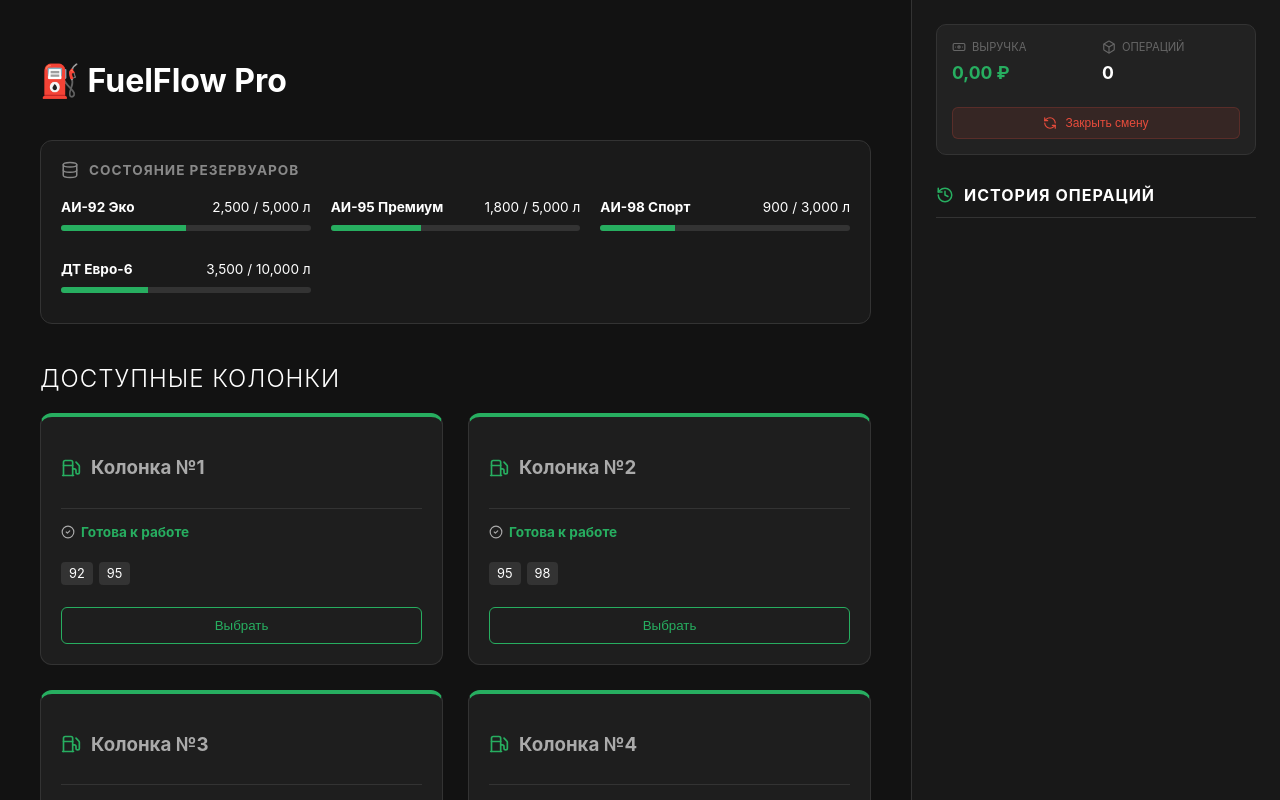
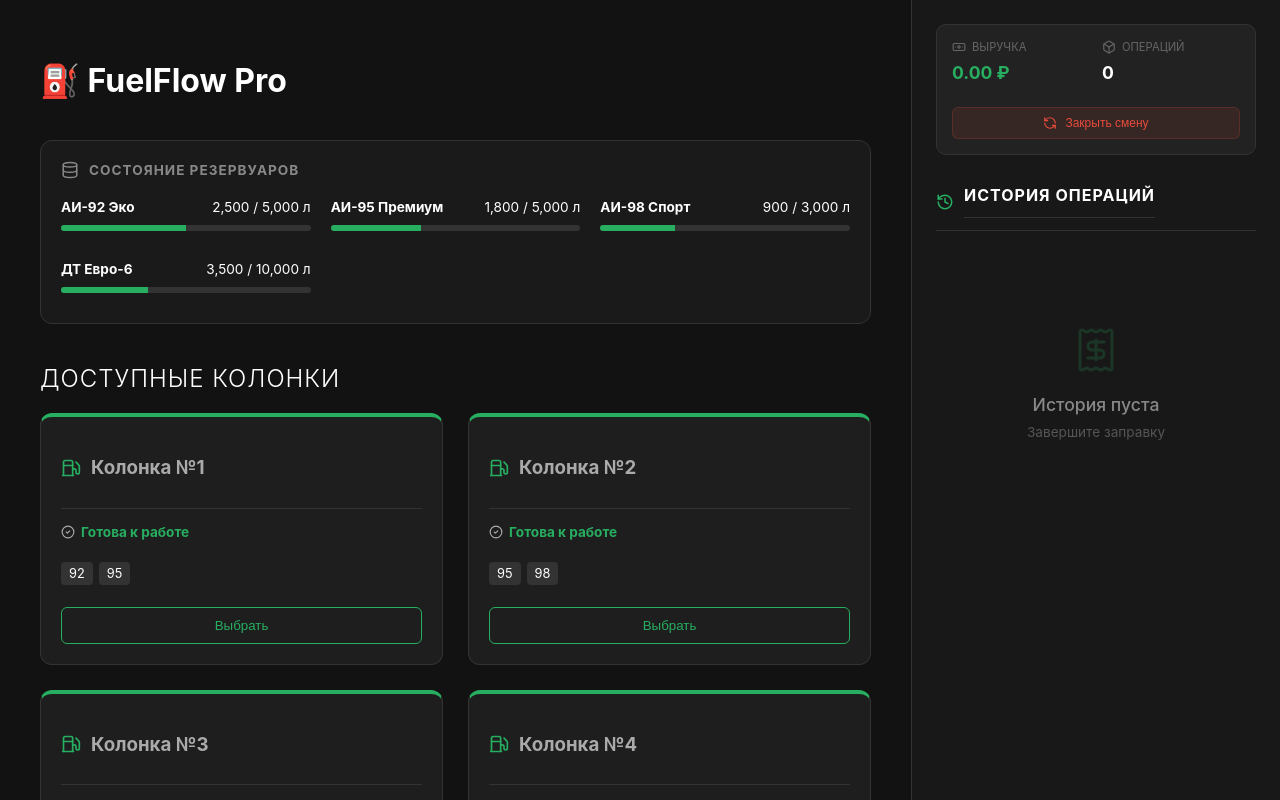
Before and after one commit to Nix38joy/fuel-flow-pro, a React (Vite) app: page / in a window 1280 px wide. Shown: the top 800 px of the page. Built offline with nearby package versions, Linux system fonts and the light colour scheme.

Commit message:
refactor: implement custom modal system and empty states for order history

```diff
--- a/src/app/providers/store.ts
+++ b/src/app/providers/store.ts
@@ -91,11 +91,10 @@
       })),
 
       resetStore: () => {
-        if (window.confirm( 'Вы уверены, что хотите закрыть смену? Все данные будут удалены.')) {
+
           localStorage.removeItem('fuel-flow-storage');
           window.location.reload();
         }
-      }
     }),
     { name: 'fuel-flow-storage' }
   )
--- /dev/null
+++ b/src/common/ui/EmptyState/EmptyState.module.css
@@ -0,0 +1,30 @@
+.container {
+  display: flex;
+  flex-direction: column;
+  align-items: center;
+  justify-content: center;
+  padding: 40px 20px;
+  text-align: center;
+  min-height: 200px;
+}
+
+.iconWrapper {
+  margin-bottom: 16px;
+  color: #27ae60;
+  opacity: 0.2;
+}
+
+.title {
+  margin: 0;
+  font-size: 1.1rem;
+  font-weight: 500;
+  color: #888;
+}
+
+.description {
+  margin-top: 8px;
+  font-size: 0.85rem;
+  color: #555;
+  max-width: 200px;
+  line-height: 1.4;
+}
--- /dev/null
+++ b/src/common/ui/EmptyState/EmptyState.tsx
@@ -0,0 +1,18 @@
+import type { LucideIcon } from 'lucide-react';
+import styles from './EmptyState.module.css';
+
+interface EmptyStateProps {
+  icon: LucideIcon;
+  title: string;
+  description?: string;
+}
+
+export const EmptyState = ({ icon: Icon, title, description }: EmptyStateProps) => (
+  <div className={styles.container}>
+    <div className={styles.iconWrapper}>
+      <Icon size={48} strokeWidth={1.5} />
+    </div>
+    <h3 className={styles.title}>{title}</h3>
+    {description && <p className={styles.description}>{description}</p>}
+  </div>
+);
--- /dev/null
+++ b/src/common/ui/Modal/Modal.module.css
@@ -0,0 +1,21 @@
+.backdrop {
+  position: fixed;
+  inset: 0;
+  background: rgba(0, 0, 0, 0.7);
+  backdrop-filter: blur(4px);
+  z-index: 1000;
+}
+
+.content {
+  position: fixed;
+  top: 50%;
+  left: 50%;
+  transform: translate(-50%, -50%);
+  background: #1e1e1e;
+  border: 1px solid #333;
+  border-radius: 16px;
+  padding: 32px;
+  z-index: 1001;
+  min-width: 320px;
+  box-shadow: 0 20px 40px rgba(0,0,0,0.4);
+}
--- /dev/null
+++ b/src/common/ui/Modal/Modal.tsx
@@ -0,0 +1,34 @@
+import { motion, AnimatePresence } from 'framer-motion';
+import styles from './Modal.module.css';
+
+interface ModalProps {
+  isOpen: boolean;
+  onClose: () => void;
+  children: React.ReactNode;
+}
+
+export const Modal = ({ isOpen, onClose, children }: ModalProps) => (
+  <AnimatePresence>
+    {isOpen && (
+      <>
+        {/* Затемнение фона */}
+        <motion.div
+          className={styles.backdrop}
+          initial={{ opacity: 0 }}
+          animate={{ opacity: 1 }}
+          exit={{ opacity: 0 }}
+          onClick={onClose}
+        />
+        {/* Само окно */}
+        <motion.div
+          className={styles.content}
+          initial={{ opacity: 0, scale: 0.9, y: 20 }}
+          animate={{ opacity: 1, scale: 1, y: 0 }}
+          exit={{ opacity: 0, scale: 0.9, y: 20 }}
+        >
+          {children}
+        </motion.div>
+      </>
+    )}
+  </AnimatePresence>
+);
--- a/src/widgets/order-history/OrderHistory.module.css
+++ b/src/widgets/order-history/OrderHistory.module.css
@@ -156,3 +156,33 @@
   background: #e74c3c;
   color: #fff;
 }
+
+.cancelBtn {
+  flex: 1;
+  padding: 12px;
+  border-radius: 8px;
+  border: 1px solid #444;
+  background: none;
+  color: #fff;
+  cursor: pointer;
+}
+
+.confirmBtn {
+  flex: 1;
+  padding: 12px;
+  border-radius: 8px;
+  background: #27ae60;
+  border: none;
+  color: #fff;
+  font-weight: bold;
+  cursor: pointer;
+}
+
+.titleWrapper {
+  display: flex;
+  align-items: center;
+  gap: 10px;
+  margin-bottom: 20px;
+  border-bottom: 1px solid #333;
+  padding-bottom: 12px;
+}
--- a/src/widgets/order-history/OrderHistory.tsx
+++ b/src/widgets/order-history/OrderHistory.tsx
@@ -1,54 +1,76 @@
+import { useState } from 'react';
 import { useFuelStore } from '@/app/providers/store';
 import { motion, AnimatePresence } from 'framer-motion';
 import { History, Banknote, Box, Receipt, RefreshCcw } from 'lucide-react';
+import { EmptyState } from '@/common/ui/EmptyState/EmptyState';
+import { ShiftReport } from './ShiftReport'; // Импорт отчета
 import styles from './OrderHistory.module.css';
 
 export const OrderHistory = () => {
+  const [isReportOpen, setIsReportOpen] = useState(false);
   const orders = useFuelStore((state) => state.orders);
   const resetStore = useFuelStore((state) => state.resetStore);
+
   const completedOrders = orders
     .filter((order) => order.status === 'completed')
     .sort((a, b) => b.createdAt - a.createdAt);
-  const totalRevenue = completedOrders.reduce((sum, order) => sum + order.totalPrice, 0);
+
+  const totalRevenue = completedOrders.reduce((sum, o) => sum + o.totalPrice, 0);
+  const totalLiters = completedOrders.reduce((sum, o) => sum + o.filledLiters, 0);
 
   return (
     <aside className={styles.sidebar}>
       <div className={styles.stats}>
         <div className={styles.statItem}>
           <div className={styles.statHeader}><Banknote size={14} /><span className={styles.statLabel}>Выручка</span></div>
-          <span className={styles.statValue}>{totalRevenue.toLocaleString('ru-RU', { minimumFractionDigits: 2 })} ₽</span>
+          <span className={styles.statValue}>{totalRevenue.toFixed(2)} ₽</span>
         </div>
         <div className={styles.statItem}>
           <div className={styles.statHeader}><Box size={14} /><span className={styles.statLabel}>Операций</span></div>
           <span className={styles.statValue}>{completedOrders.length}</span>
         </div>
-        <button
-        onClick={resetStore}
-        className={styles.resetButton}
-        title="Закрыть смену"
-        >
-          <RefreshCcw size={14} />
-          <span>Закрыть смену</span>
-          </button>
+        <button onClick={() => setIsReportOpen(true)} className={styles.resetButton}>
+          <RefreshCcw size={14} /> <span>Закрыть смену</span>
+        </button>
       </div>
-      <div style={{ display: 'flex', alignItems: 'center', gap: '10px', marginBottom: '20px', borderBottom: '1px solid #333', paddingBottom: '12px' }}>
+
+      {/* ШАПКА ИСТОРИИ */}
+      <div className={styles.titleWrapper}>
         <History size={18} color="#27ae60" />
-        <h2 style={{ margin: 0, color: '#fff', fontSize: '1rem', textTransform: 'uppercase', letterSpacing: '1px' }}>История операций</h2>
+        <h2 className={styles.title}>История операций</h2>
       </div>
+
+      {/* СПИСОК ЧЕКОВ */}
       <div className={styles.list}>
         <AnimatePresence initial={false}>
-          {completedOrders.map((order) => (
-            <motion.div key={order.id} layout initial={{ opacity: 0, x: 50, scale: 0.9 }} animate={{ opacity: 1, x: 0, scale: 1 }} exit={{ opacity: 0, scale: 0.5 }} transition={{ type: 'spring', stiffness: 400, damping: 30 }} className={styles.card}>
-              <div className={styles.header}>
-                <div style={{ display: 'flex', alignItems: 'center', gap: '4px' }}><Receipt size={12} color="#666" /><span className={styles.pump}>Колонка №{order.pumpId.replace('p', '')}</span></div>
-                <span className={styles.time}>{new Date(order.createdAt).toLocaleTimeString([], { hour: '2-digit', minute: '2-digit' })}</span>
-              </div>
-              <div className={styles.main}><span className={styles.fuel}>{order.fuelType.toUpperCase()}</span><span className={styles.liters}>{order.filledLiters} л</span></div>
-              <div className={styles.footer}><span>Итого:</span><span className={styles.total}>{order.totalPrice.toFixed(2)} ₽</span></div>
-            </motion.div>
-          ))}
+          {completedOrders.length === 0 ? (
+            <EmptyState icon={Receipt} title="История пуста" description="Завершите заправку" />
+          ) : (
+            completedOrders.map((order) => (
+              <motion.div key={order.id} className={styles.card} layout initial={{ opacity: 0, x: 20 }} animate={{ opacity: 1, x: 0 }}>
+                <div className={styles.header}>
+                  <div style={{ display: 'flex', alignItems: 'center', gap: '4px' }}>
+                    <Receipt size={12} color="#666" />
+                    <span>Колонка №{order.pumpId.replace('p', '')}</span>
+                  </div>
+                  <span>{new Date(order.createdAt).toLocaleTimeString([], { hour: '2-digit', minute: '2-digit' })}</span>
+                </div>
+                <div className={styles.main}><span>{order.fuelType.toUpperCase()}</span><span>{order.filledLiters} л</span></div>
+                <div className={styles.footer}><span>Итого:</span><span className={styles.total}>{order.totalPrice.toFixed(2)} ₽</span></div>
+              </motion.div>
+            ))
+          )}
         </AnimatePresence>
       </div>
+
+      {/* МОДАЛКА ОТЧЕТА */}
+      <ShiftReport
+        isOpen={isReportOpen}
+        onClose={() => setIsReportOpen(false)}
+        onConfirm={resetStore}
+        revenue={totalRevenue}
+        liters={totalLiters}
+      />
     </aside>
   );
 };
--- /dev/null
+++ b/src/widgets/order-history/ShiftReport.tsx
@@ -0,0 +1,31 @@
+import { Modal } from '@/common/ui/Modal/Modal';
+import styles from './OrderHistory.module.css'; // Используем те же стили или создай новые
+
+interface ShiftReportProps {
+  isOpen: boolean;
+  onClose: () => void;
+  onConfirm: () => void;
+  revenue: number;
+  liters: number;
+}
+
+export const ShiftReport = ({ isOpen, onClose, onConfirm, revenue, liters }: ShiftReportProps) => (
+  <Modal isOpen={isOpen} onClose={onClose}>
+    <div style={{ textAlign: 'center' }}>
+      <h2 style={{ color: '#fff', marginBottom: '24px' }}>Отчет за смену</h2>
+
+      <div style={{ background: '#252525', padding: '20px', borderRadius: '12px', marginBottom: '24px' }}>
+         <p style={{ color: '#888', marginBottom: '5px' }}>Итого выручка:</p>
+         <h3 style={{ color: '#27ae60', fontSize: '1.8rem', margin: 0 }}>{revenue.toFixed(2)} ₽</h3>
+
+         <p style={{ color: '#888', marginTop: '15px', marginBottom: '5px' }}>Пролито топлива:</p>
+         <h3 style={{ color: '#fff', fontSize: '1.2rem', margin: 0 }}>{liters.toFixed(2)} л</h3>
+      </div>
+
+      <div style={{ display: 'flex', gap: '12px' }}>
+        <button onClick={onClose} className={styles.cancelBtn}>Отмена</button>
+        <button onClick={onConfirm} className={styles.confirmBtn}>Закрыть смену</button>
+      </div>
+    </div>
+  </Modal>
+);
```
